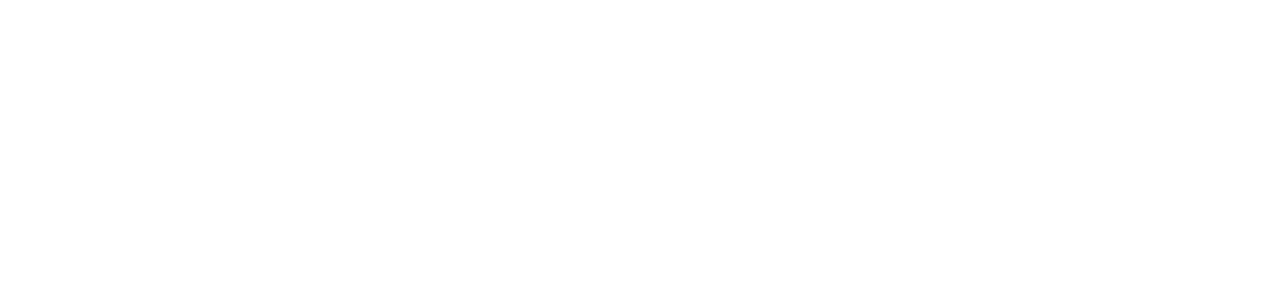
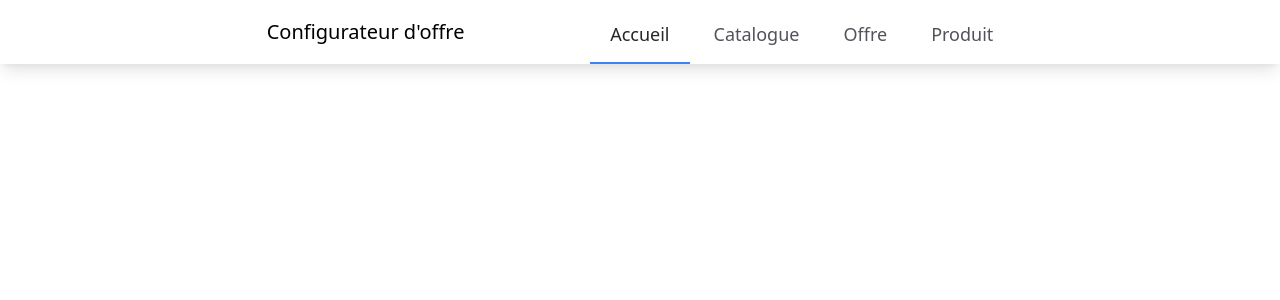
Before and after one commit to ElTonyto/offer-configurator-front, a React (Create React App) app: page / in a window 1280 px wide. Shown: the top 300 px of the page. Built offline with nearby package versions, Linux system fonts and the light colour scheme.

Commit message:
✨ adding navbar

```diff
--- a/package.json
+++ b/package.json
@@ -4,6 +4,7 @@
   "private": true,
   "dependencies": {
     "@craco/craco": "^6.0.0",
+    "@headlessui/react": "^0.3.1",
     "@tailwindcss/postcss7-compat": "^2.0.2",
     "@testing-library/jest-dom": "^5.11.9",
     "@testing-library/react": "^11.2.5",
--- a/public/index.html
+++ b/public/index.html
@@ -4,10 +4,12 @@
     <meta charset="utf-8" />
     <link rel="icon" href="%PUBLIC_URL%/favicon.ico" />
     <meta name="viewport" content="width=device-width, initial-scale=1" />
+    <meta name="author" content="Lucas Consejo - Tony Pedrero">
+    <meta name="robots" content="none, noimageindex, noarchive, nosnippet">
     <meta name="description" content="Application pour gérer les offres" />
     <link rel="apple-touch-icon" href="%PUBLIC_URL%/logo192.png" />
     <link rel="manifest" href="%PUBLIC_URL%/manifest.json" />
-    <title>Configurateur d'offres</title>
+    <title>Configurateur d'offre</title>
   </head>
   <body>
     <noscript>You need to enable JavaScript to run this app.</noscript>
--- a/src/assets/css/index.css
+++ b/src/assets/css/index.css
@@ -17,3 +17,7 @@
   border: none!important;
   height: 30px!important;
 }
+
+.header-dropdown {
+  height: 100vh!important;
+}
--- a/src/components/App.tsx
+++ b/src/components/App.tsx
@@ -1,7 +1,7 @@
 import React from 'react'
 import { BrowserRouter } from 'react-router-dom'
-import Routes from '../routes/Routes';
-import Header from './header/Header';
+import Routes from '../routes/Routes'
+import Header from './header/Header'
 
 const App: React.FC = () => (
     <BrowserRouter>
--- a/src/components/header/Header.tsx
+++ b/src/components/header/Header.tsx
@@ -1,7 +1,103 @@
-import React from "react"
+import React, { useEffect, useState } from "react"
+import { useHistory, useLocation } from "react-router-dom"
+import { Transition } from "@headlessui/react"
 
 const Header: React.FC = () => {
-    return <div />
+    const history = useHistory()
+    const location = useLocation()
+    const [navbarOpen, setNavbarOpen] = useState<boolean>(false)
+    const [pathname, setPathname] = useState<string>(location.pathname)
+
+    useEffect(() => {
+        if (navbarOpen) {
+            document.body.style.overflow = "hidden"
+        } else {
+            document.body.style.overflow = "auto"
+        }
+    }, [navbarOpen])
+
+
+    useEffect(() => {
+        setPathname(location.pathname)
+    }, [location])
+
+
+    return (
+        <nav className="w-full bg-white dark:bg-gray-900 shadow-lg fixed z-50">
+            <div className="sm:container sm:py-0 sm:flex items-center justify-between w-full lg:w-7/12">
+                <div className="relative flex items-center justify-between w-full z-50">
+                    <div className="absolute inset-y-0 flex items-center sm:hidden">
+                        <button type="button" onClick={() => setNavbarOpen(!navbarOpen) } className="inline-flex items-center justify-center m-2 p-2 rounded-md text-black-400 dark:text-white hover:bg-gray-100 focus:outline-none focus:bg-white focus:ring-inset focus:ring-black dark:focus:bg-gray-900 dark:hover:bg-gray-900" aria-controls="mobile-menu" aria-expanded="false">
+                            <span className="sr-only">Open main menu</span>
+                            <svg className={`${navbarOpen ? "hidden" : "block"} h-9 w-9`} xmlns="http://www.w3.org/2000/svg" fill="none" viewBox="0 0 24 24" stroke="currentColor" aria-hidden="true">
+                                <path strokeLinecap="round" strokeLinejoin="round" strokeWidth="2" d="M4 6h16M4 12h16M4 18h16" />
+                            </svg>
+                            <svg className={`${navbarOpen ? "block" : "hidden"} h-9 w-9`} xmlns="http://www.w3.org/2000/svg" fill="none" viewBox="0 0 24 24" stroke="currentColor" aria-hidden="true">
+                                <path strokeLinecap="round" strokeLinejoin="round" strokeWidth="2" d="M6 18L18 6M6 6l12 12" />
+                            </svg>
+                        </button>
+                    </div>
+                    <div className="flex-1 flex items-center justify-center sm:justify-start bg-white dark:bg-gray-900">
+                        <div onClick={() => { history.push('/') }} className="flex-shrink-0 flex items-center cursor-pointer py-3">
+                            <h1 className="text-xl font-medium">Configurateur d'offre</h1>
+                        </div>
+                    </div>
+                    <div className="absolute inset-y-0 right-0 flex items-center pr-2 sm:static sm:inset-auto sm:ml-6 sm:pr-0">
+                        <div className="ml-3 relative">
+                            <div className="hidden sm:block sm:ml-6">
+                                <div className="flex space-x-1 h-16">
+                                    <div onClick={() => { history.push('/') }} className={`${(pathname === "/") ? "text-gray-800 border-blue-500 dark:text-white dark:border-white" : "text-gray-600 dark:text-gray-300 border-white dark:border-gray-900 dark:hover:border-gray-500 hover:border-blue-500 hover:border-opacity-70" } border-b-2 px-5 py-5 text-lg font-medium cursor-pointer`}>
+                                        <p>Accueil</p>
+                                    </div>
+                                    <div onClick={() => { history.push('/catalogs') }} className={`${(pathname.includes("/catalogs")) ? "text-gray-800 border-blue-500 dark:text-white dark:border-white" : "text-gray-600 dark:text-gray-300 border-white dark:border-gray-900 dark:hover:border-gray-500 hover:border-blue-500 hover:border-opacity-70" } border-b-2 px-5 py-5 text-lg font-medium cursor-pointer`}>
+                                        <p>Catalogue</p>
+                                    </div>
+                                    <div onClick={() => { history.push('/offers') }} className={`${(pathname.includes("/offers")) ? "text-gray-800 border-blue-500 dark:text-white dark:border-white" : "text-gray-600 dark:text-gray-300 border-white dark:border-gray-900 dark:hover:border-gray-500 hover:border-blue-500 hover:border-opacity-70" } border-b-2 px-5 py-5 text-lg font-medium cursor-pointer`}>
+                                        <p>Offre</p>
+                                    </div>
+                                    <div onClick={() => { history.push('/products') }} className={`${(pathname.includes("/products")) ? "text-gray-800 border-blue-500 dark:text-white dark:border-white" : "text-gray-600 dark:text-gray-300 border-white dark:border-gray-900 dark:hover:border-gray-500 hover:border-blue-500 hover:border-opacity-70" } border-b-2 px-5 py-5 text-lg font-medium cursor-pointer`}>
+                                        <p>Produit</p>
+                                    </div>
+                                </div>
+                            </div>
+                        </div>
+                    </div>
+                </div>
+            </div>
+
+            <Transition show={navbarOpen} className="absolute w-full h-full">
+                <div className={`sm:hidden bg-gray-500 bg-opacity-40 dark:bg-black dark:bg-opacity-40 z-40 w-full header-dropdown`} onClick={() => { setNavbarOpen(false) }} id="mobile-menu">
+                    <Transition.Child
+                        enter="transition ease-in-out duration-300 transform"
+                        enterFrom="-translate-y-full"
+                        enterTo="translate-y-0"
+                        leave="transition ease-in-out duration-300 transform"
+                        leaveFrom="translate-y-0"
+                        leaveTo="-translate-y-full"
+                    >
+                        <div>
+                            <div className={`sm:hidden bg-white shadow-lg dark:bg-gray-900`} id="mobile-menu">
+                                <div className="px-2 pb-2 space-y-1">
+                                    <div onClick={() => { history.push('/'); setNavbarOpen(false) }} className={`${(pathname === "/") ? "border-blue-500 bg-blue-500 bg-opacity-25 text-blue-500 dark:bg-gray-300 dark:border-gray-300 dark:text-gray-300 dark:bg-opacity-25" : "text-gray-500 border-white hover:text-blue-500 hover:border-blue-500 hover:bg-blue-500 hover:bg-opacity-10 dark:hover:bg-gray-500 dark:hover:border-gray-500 dark:hover:text-gray-500 dark:hover:bg-opacity-25 dark:text-gray-400 dark:border-gray-900" } border-l-4 text-lg px-3 py-2 font-medium cursor-pointer`}>
+                                        <p>Accueil</p>
+                                    </div>
+                                    <div onClick={() => { history.push('/catalogs'); setNavbarOpen(false) }} className={`${(pathname.includes("/catalogs")) ? "border-blue-500 bg-blue-500 bg-opacity-25 text-blue-500 dark:bg-gray-300 dark:border-gray-300 dark:text-gray-300 dark:bg-opacity-25" : "text-gray-500 border-white hover:text-blue-500 hover:border-blue-500 hover:bg-blue-500 hover:bg-opacity-10 dark:hover:bg-gray-500 dark:hover:border-gray-500 dark:hover:text-gray-500 dark:hover:bg-opacity-25 dark:text-gray-400 dark:border-gray-900" } border-l-4 text-lg px-3 py-2 font-medium cursor-pointer`}>
+                                        <p>Catalogue</p>
+                                    </div>
+                                    <div onClick={() => { history.push('/offers'); setNavbarOpen(false) }} className={`${(pathname.includes("/offers")) ? "border-blue-500 bg-blue-500 bg-opacity-25 text-blue-500 dark:bg-gray-300 dark:border-gray-300 dark:text-gray-300 dark:bg-opacity-25" : "text-gray-500 border-white hover:text-blue-500 hover:border-blue-500 hover:bg-blue-500 hover:bg-opacity-10 dark:hover:bg-gray-500 dark:hover:border-gray-500 dark:hover:text-gray-500 dark:hover:bg-opacity-25 dark:text-gray-400 dark:border-gray-900" } border-l-4 text-lg px-3 py-2 font-medium cursor-pointer`}>
+                                        <p>Offre</p>
+                                    </div>
+                                    <div onClick={() => { history.push('/products'); setNavbarOpen(false) }} className={`${(pathname.includes("/products")) ? "border-blue-500 bg-blue-500 bg-opacity-25 text-blue-500 dark:bg-gray-300 dark:border-gray-300 dark:text-gray-300 dark:bg-opacity-25" : "text-gray-500 border-white hover:text-blue-500 hover:border-blue-500 hover:bg-blue-500 hover:bg-opacity-10 dark:hover:bg-gray-500 dark:hover:border-gray-500 dark:hover:text-gray-500 dark:hover:bg-opacity-25 dark:text-gray-400 dark:border-gray-900" } border-l-4 text-lg px-3 py-2 font-medium cursor-pointer`}>
+                                        <p>Produit</p>
+                                    </div>
+                                </div>
+                            </div>
+                        </div>
+                    </Transition.Child>
+                </div>
+            </Transition>
+        </nav>
+    )
 }
 
 export default Header
--- a/src/index.tsx
+++ b/src/index.tsx
@@ -1,6 +1,7 @@
 import React from 'react'
 import ReactDOM from 'react-dom'
-import './assets/css/index.css'
+import "./assets/css/index.css"
+import "./assets/css/App.css"
 import App from './components/App'
 import reportWebVitals from './reportWebVitals'
 
--- a/tailwind.config.js
+++ b/tailwind.config.js
@@ -2,18 +2,19 @@
 
 module.exports = {
   purge: ["./src/**/*.{js,jsx,ts,tsx}", "./public/index.html"],
-  darkMode: false,
+  darkMode: "class",
   theme: {
     extend: {
       colors: {
-        gray: colors.coolGray,
+        gray: colors.gray,
+        black: colors.black,
         indigo: colors.indigo,
         red: colors.red,
         yellow: colors.amber,
         blue: colors.blue,
         purple: colors.violet,
-        pink: "#a0144f",
-        orange: colors.violet
+        pink: colors.pink,
+        orange: colors.orange
       },
       boxShadow: {
         default: "0 4px 8px 0 rgba(0,0,0,.2)"
```
Also changed, not shown: 1 other file (tests, documents, lock files or other folders).
